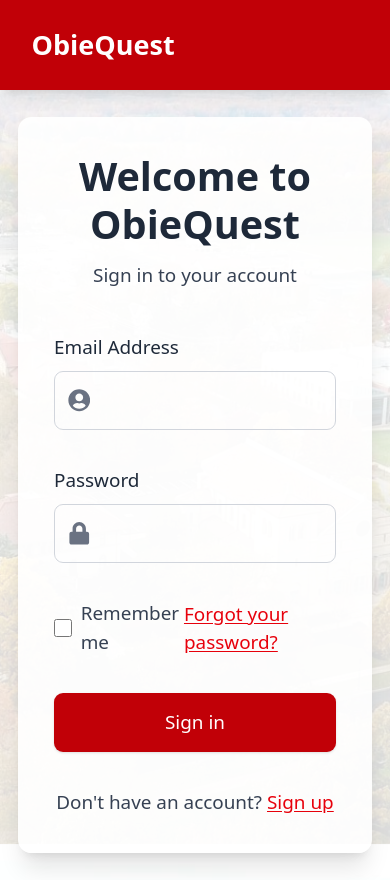
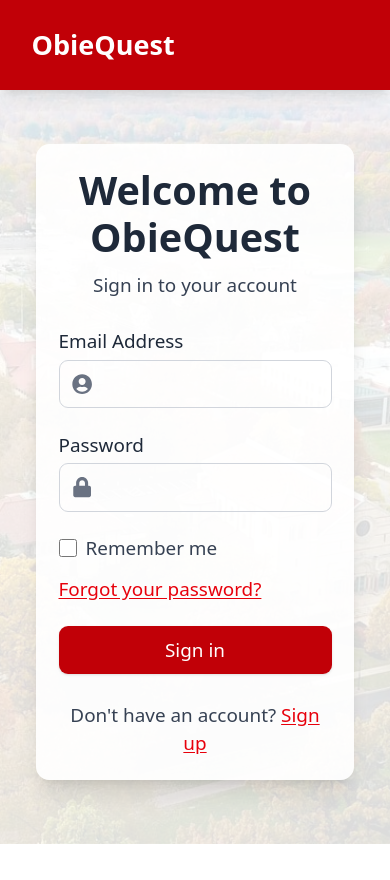
Before and after one commit to 2024frank/obie-quest, a Next.js app: page /signin in a window 390 px wide. After the commit the page ends 844 px from the top, so only its background shows below. Built offline with nearby package versions, Linux system fonts and the light colour scheme.

Commit message:
Improve mobile responsiveness of sign-in and sign-up forms

```diff
--- a/src/app/signin/page.tsx
+++ b/src/app/signin/page.tsx
@@ -44,21 +44,21 @@ export default function SignIn() {
   };
 
   return (
-    <div className="flex items-center justify-center min-h-[80vh]">
-      <div className="bg-white bg-opacity-90 p-8 rounded-xl shadow-xl w-full max-w-md">
-        <div className="text-center mb-10">
-          <h1 className="text-4xl font-bold text-gray-800 mb-3">Welcome to ObieQuest</h1>
-          <p className="text-xl text-gray-700">Sign in to your account</p>
+    <div className="flex items-center justify-center min-h-[80vh] px-4 py-6 sm:px-6">
+      <div className="bg-white bg-opacity-90 p-5 sm:p-8 rounded-xl shadow-xl w-full max-w-md">
+        <div className="text-center mb-6 sm:mb-10">
+          <h1 className="text-2xl sm:text-4xl font-bold text-gray-800 mb-2 sm:mb-3">Welcome to ObieQuest</h1>
+          <p className="text-lg sm:text-xl text-gray-700">Sign in to your account</p>
         </div>
 
-        <form onSubmit={handleSubmit} className="space-y-8" aria-labelledby="signin-heading">
+        <form onSubmit={handleSubmit} className="space-y-5 sm:space-y-8" aria-labelledby="signin-heading">
           <div>
-            <label htmlFor="email" className="block text-lg font-medium text-gray-800 mb-2">
+            <label htmlFor="email" className="block text-base sm:text-lg font-medium text-gray-800 mb-1 sm:mb-2">
               Email Address
             </label>
             <div className="relative">
               <div className="absolute inset-y-0 left-0 pl-3 flex items-center pointer-events-none">
-                <FaUserCircle className="text-gray-500 text-xl" aria-hidden="true" />
+                <FaUserCircle className="text-gray-500 text-lg sm:text-xl" aria-hidden="true" />
               </div>
               <input
                 id="email"
@@ -68,7 +68,7 @@ export default function SignIn() {
                 value={email}
                 onChange={(e) => setEmail(e.target.value)}
                 required
-                className="pl-10 w-full px-4 py-3 text-lg text-gray-800 border border-gray-300 rounded-lg focus:outline-none focus:ring-2 focus:ring-red-600 focus:border-transparent"
+                className="pl-10 w-full px-3 sm:px-4 py-2 sm:py-3 text-base sm:text-lg text-gray-800 border border-gray-300 rounded-lg focus:outline-none focus:ring-2 focus:ring-red-600 focus:border-transparent"
                 placeholder=""
                 aria-required="true"
               />
@@ -76,12 +76,12 @@ export default function SignIn() {
           </div>
 
           <div>
-            <label htmlFor="password" className="block text-lg font-medium text-gray-800 mb-2">
+            <label htmlFor="password" className="block text-base sm:text-lg font-medium text-gray-800 mb-1 sm:mb-2">
               Password
             </label>
             <div className="relative">
               <div className="absolute inset-y-0 left-0 pl-3 flex items-center pointer-events-none">
-                <FaLock className="text-gray-500 text-xl" aria-hidden="true" />
+                <FaLock className="text-gray-500 text-lg sm:text-xl" aria-hidden="true" />
               </div>
               <input
                 id="password"
@@ -91,28 +91,28 @@ export default function SignIn() {
                 value={password}
                 onChange={(e) => setPassword(e.target.value)}
                 required
-                className="pl-10 w-full px-4 py-3 text-lg text-gray-800 border border-gray-300 rounded-lg focus:outline-none focus:ring-2 focus:ring-red-600 focus:border-transparent"
+                className="pl-10 w-full px-3 sm:px-4 py-2 sm:py-3 text-base sm:text-lg text-gray-800 border border-gray-300 rounded-lg focus:outline-none focus:ring-2 focus:ring-red-600 focus:border-transparent"
                 placeholder=""
                 aria-required="true"
               />
             </div>
           </div>
 
-          <div className="flex items-center justify-between">
+          <div className="flex flex-col sm:flex-row sm:items-center sm:justify-between space-y-3 sm:space-y-0">
             <div className="flex items-center">
               <input
                 id="remember-me"
                 name="remember-me"
                 type="checkbox"
-                className="h-5 w-5 text-red-600 focus:ring-red-600 border-gray-300 rounded"
+                className="h-4 w-4 sm:h-5 sm:w-5 text-red-600 focus:ring-red-600 border-gray-300 rounded"
                 aria-labelledby="remember-label"
               />
-              <label id="remember-label" htmlFor="remember-me" className="ml-2 block text-lg text-gray-700">
+              <label id="remember-label" htmlFor="remember-me" className="ml-2 block text-base sm:text-lg text-gray-700">
                 Remember me
               </label>
             </div>
 
-            <div className="text-base">
+            <div className="text-sm sm:text-base">
               <a href="#" className="font-medium text-red-600 hover:text-red-500 underline">
                 Forgot your password?
               </a>
@@ -123,7 +123,7 @@ export default function SignIn() {
             <button
               type="submit"
               disabled={loading}
-              className={`w-full flex justify-center py-3 px-4 border border-transparent rounded-lg shadow-sm text-lg font-medium text-white bg-red-700 hover:bg-red-800 focus:outline-none focus:ring-2 focus:ring-offset-2 focus:ring-red-600 ${
+              className={`w-full flex justify-center py-2 sm:py-3 px-4 border border-transparent rounded-lg shadow-sm text-base sm:text-lg font-medium text-white bg-red-700 hover:bg-red-800 focus:outline-none focus:ring-2 focus:ring-offset-2 focus:ring-red-600 ${
                 loading ? 'opacity-70 cursor-not-allowed' : ''
               }`}
               aria-busy={loading}
@@ -134,7 +134,7 @@ export default function SignIn() {
           </div>
         </form>
 
-        <p className="mt-8 text-center text-lg text-gray-700">
+        <p className="mt-6 sm:mt-8 text-center text-base sm:text-lg text-gray-700">
           Don&apos;t have an account?{' '}
           <Link href="/signup" className="font-medium text-red-600 hover:text-red-500 underline">
             Sign up
--- a/src/app/signup/page.tsx
+++ b/src/app/signup/page.tsx
@@ -47,14 +47,14 @@ export default function SignUp() {
   };
 
   return (
-    <div className="flex items-center justify-center min-h-[80vh]">
-      <div className="bg-white p-8 rounded-xl shadow-xl w-full max-w-md">
-        <div className="text-center mb-8">
-          <h1 className="text-3xl font-bold text-gray-800 mb-2">Join ObieQuest</h1>
-          <p className="text-gray-600">Create your account</p>
+    <div className="flex items-center justify-center min-h-[80vh] px-4 py-6 sm:px-6">
+      <div className="bg-white p-5 sm:p-8 rounded-xl shadow-xl w-full max-w-md">
+        <div className="text-center mb-6 sm:mb-8">
+          <h1 className="text-2xl sm:text-3xl font-bold text-gray-800 mb-1 sm:mb-2">Join ObieQuest</h1>
+          <p className="text-sm sm:text-base text-gray-600">Create your account</p>
         </div>
 
-        <form onSubmit={handleSubmit} className="space-y-4">
+        <form onSubmit={handleSubmit} className="space-y-3 sm:space-y-4">
           <div>
             <label htmlFor="name" className="block text-sm font-medium text-gray-700 mb-1">
               Full Name
@@ -71,7 +71,7 @@ export default function SignUp() {
                 value={name}
                 onChange={(e) => setName(e.target.value)}
                 required
-                className="pl-10 w-full px-4 py-2 border border-gray-300 rounded-md focus:outline-none focus:ring-2 focus:ring-red-500 focus:border-transparent text-gray-800"
+                className="pl-10 w-full px-3 sm:px-4 py-2 border border-gray-300 rounded-md focus:outline-none focus:ring-2 focus:ring-red-500 focus:border-transparent text-gray-800"
                 placeholder=""
               />
             </div>
@@ -93,7 +93,7 @@ export default function SignUp() {
                 value={email}
                 onChange={(e) => setEmail(e.target.value)}
                 required
-                className="pl-10 w-full px-4 py-2 border border-gray-300 rounded-md focus:outline-none focus:ring-2 focus:ring-red-500 focus:border-transparent text-gray-800"
+                className="pl-10 w-full px-3 sm:px-4 py-2 border border-gray-300 rounded-md focus:outline-none focus:ring-2 focus:ring-red-500 focus:border-transparent text-gray-800"
                 placeholder=""
               />
             </div>
@@ -115,17 +115,17 @@ export default function SignUp() {
                 value={password}
                 onChange={(e) => setPassword(e.target.value)}
                 required
-                className="pl-10 w-full px-4 py-2 border border-gray-300 rounded-md focus:outline-none focus:ring-2 focus:ring-red-500 focus:border-transparent text-gray-800"
+                className="pl-10 w-full px-3 sm:px-4 py-2 border border-gray-300 rounded-md focus:outline-none focus:ring-2 focus:ring-red-500 focus:border-transparent text-gray-800"
                 placeholder=""
               />
             </div>
           </div>
 
-          <div className="pt-2">
+          <div className="pt-1 sm:pt-2">
             <button
               type="submit"
               disabled={loading}
-              className={`w-full flex justify-center py-2 px-4 border border-transparent rounded-md shadow-sm text-sm font-medium text-white bg-red-700 hover:bg-red-800 focus:outline-none focus:ring-2 focus:ring-offset-2 focus:ring-red-500 ${
+              className={`w-full flex justify-center py-2 sm:py-3 px-4 border border-transparent rounded-md shadow-sm text-sm sm:text-base font-medium text-white bg-red-700 hover:bg-red-800 focus:outline-none focus:ring-2 focus:ring-offset-2 focus:ring-red-500 ${
                 loading ? 'opacity-70 cursor-not-allowed' : ''
               }`}
             >
@@ -134,7 +134,7 @@ export default function SignUp() {
           </div>
         </form>
 
-        <p className="mt-6 text-center text-sm text-gray-600">
+        <p className="mt-5 sm:mt-6 text-center text-xs sm:text-sm text-gray-600">
           Already have an account?{' '}
           <Link href="/signin" className="font-medium text-red-600 hover:text-red-500">
             Sign in
```
